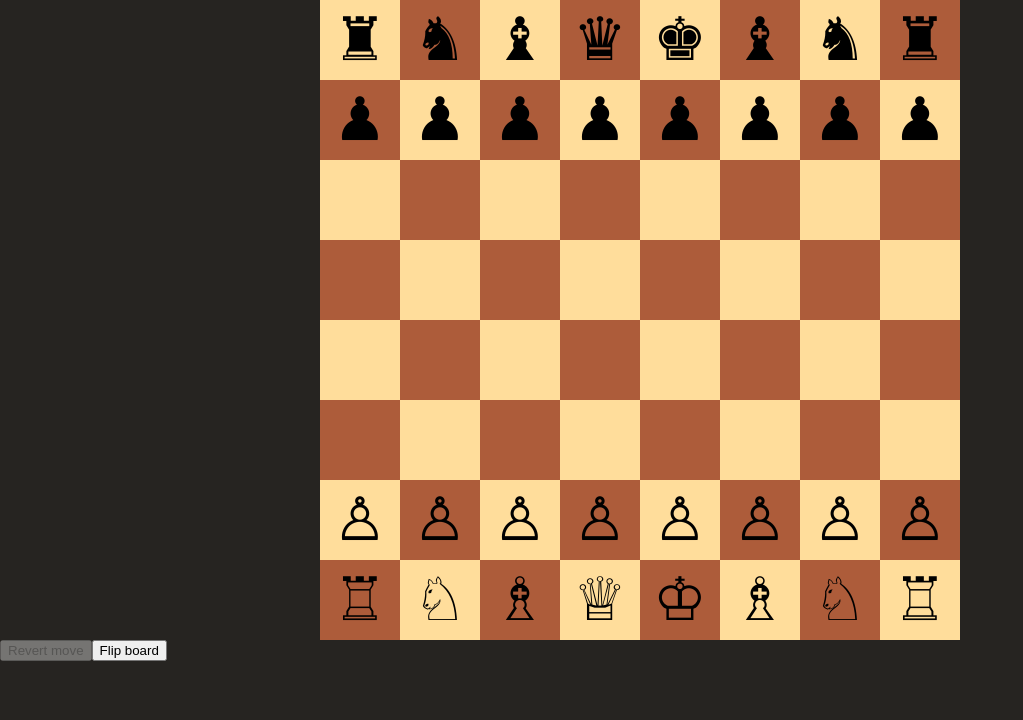
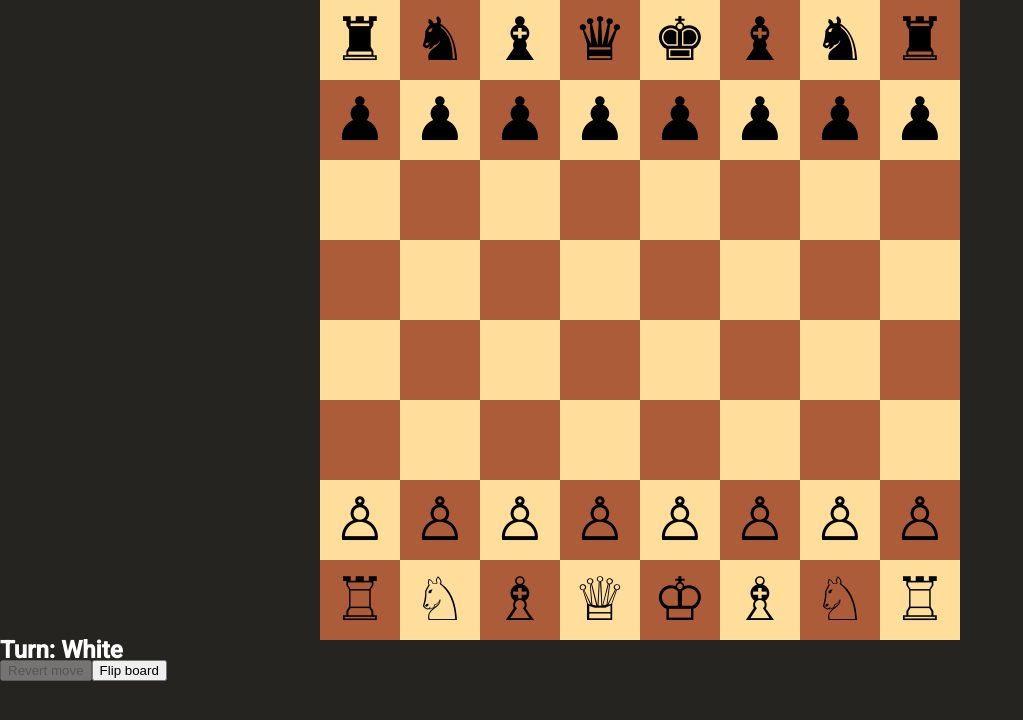
Before and after one commit to EugineR/chess, an Angular app in the folder ng-chess/: page / in a window 1280 px wide. Shown: the top 720 px of the page, without its empty margins (0-1023 px from the left). Built offline with nearby package versions, Linux system fonts and the light colour scheme.

Commit message:
[feature] Gameboard
- Fixed jump algorithm for Pawns.
- Added indicator to represent turn.

```diff
--- a/ng-chess/src/app/components/game-board/game-board.component.html
+++ b/ng-chess/src/app/components/game-board/game-board.component.html
@@ -27,6 +27,10 @@
 </div>
 
 <div class="menu">
+    <div class="details">
+<!--        <div class="moves">Moves:</div>-->
+        <div class="turn">Turn: {{ getTurnText }}</div>
+    </div>
     <button (click)="doRevertMove()" [disabled]="isRevertDisabled">Revert move</button>
     <button (click)="flipBoard()" >Flip board</button>
 </div>
--- a/ng-chess/src/app/components/game-board/game-board.component.scss
+++ b/ng-chess/src/app/components/game-board/game-board.component.scss
@@ -49,6 +49,7 @@
 .black {
     background-color: $black-square-color;
 }
+
 .possible-move {
     cursor: pointer;
 
@@ -74,3 +75,9 @@
         background-color: $suggestions-color;
     }
 }
+
+.details {
+    font-size: 24px;
+    font-weight: 700;
+    color: white;
+}
--- a/ng-chess/src/app/components/game-board/game-board.component.ts
+++ b/ng-chess/src/app/components/game-board/game-board.component.ts
@@ -31,6 +31,10 @@ export class GameBoardComponent {
         return {
             flipped: this._isFlipBoard
         };
+    }
+
+    get getTurnText() {
+        return this._gameSessionService.IsWhiteTurn ? 'White' : 'Black';
     }
 
     private _fen: string = DEFAULT_FEN_POSITIONS;
@@ -96,10 +100,6 @@ export class GameBoardComponent {
     }
 
     selectFigure(event: MouseEvent, figure: string, index: number): void {
-        if (!this._isThisColorCanMove(this._fen[index] as FENKey)) {
-            return;
-        }
-
         const elementClassnames = (event.currentTarget as Element).className;
 
         const isPossibleMove =
@@ -108,6 +108,10 @@ export class GameBoardComponent {
 
         if (isPossibleMove) {
             this._doMove(this._selectedFigureIndex, index);
+            return;
+        }
+
+        if (!this._isThisColorCanMove(this._fen[index] as FENKey)) {
             return;
         }
 
--- a/ng-chess/src/app/services/move-service.service.ts
+++ b/ng-chess/src/app/services/move-service.service.ts
@@ -19,10 +19,6 @@ export class MoveService {
         }
 
         const move = this.getMoveByIndexes(fromIndex, toIndex);
-
-        console.log(
-            `From: ${move.From.x}:${move.From.y}; To ${move.To.x}:${move.To.y} `
-        );
 
         // TODO: implement checks: is my/opponents King under attack before/after move,
         //  is there at least one possible move.
@@ -202,11 +198,15 @@ export class MoveService {
     }
 
     private _isPawnAbleToMoveForward(squares: string[], move: ChessMove) {
-        // TODO: prevent just across enemy's pawn.
-        const isTwoSquareMovePossible = [1, 6].includes(move.From.y);
+        const isJumpPosition = [1, 6].includes(move.From.y);
+
+        const isJumpPossible =
+            isJumpPosition &&
+            squares[move.FromIndex + move.SignY * 8] === FENKey.Empty &&
+            squares[move.ToIndex] === FENKey.Empty;
 
         return (
-            move.AbsDeltaY <= (isTwoSquareMovePossible ? 2 : 1) &&
+            move.AbsDeltaY <= (isJumpPossible ? 2 : 1) &&
             move.DeltaX === 0 &&
             squares[move.ToIndex] === FENKey.Empty
         );
```
